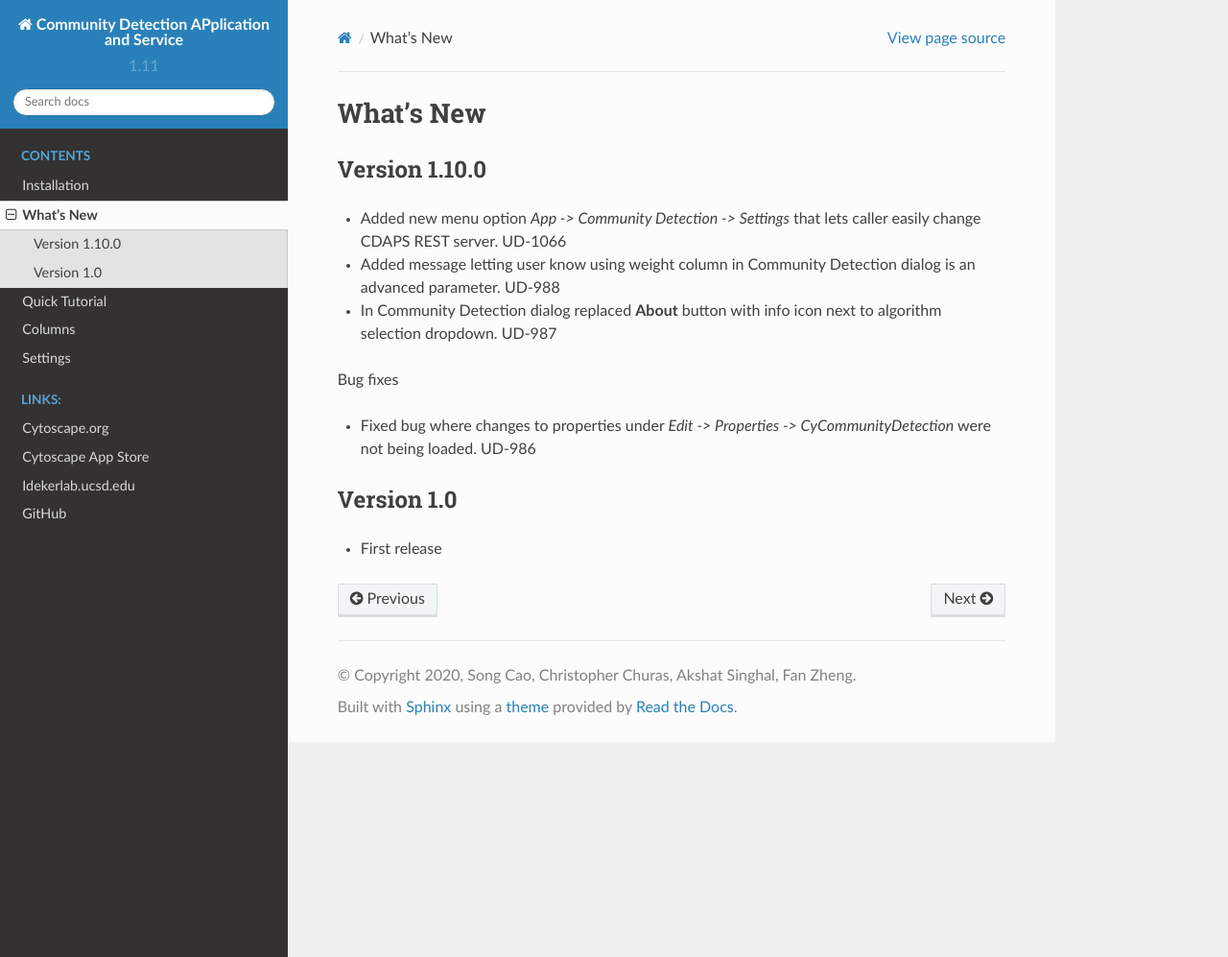
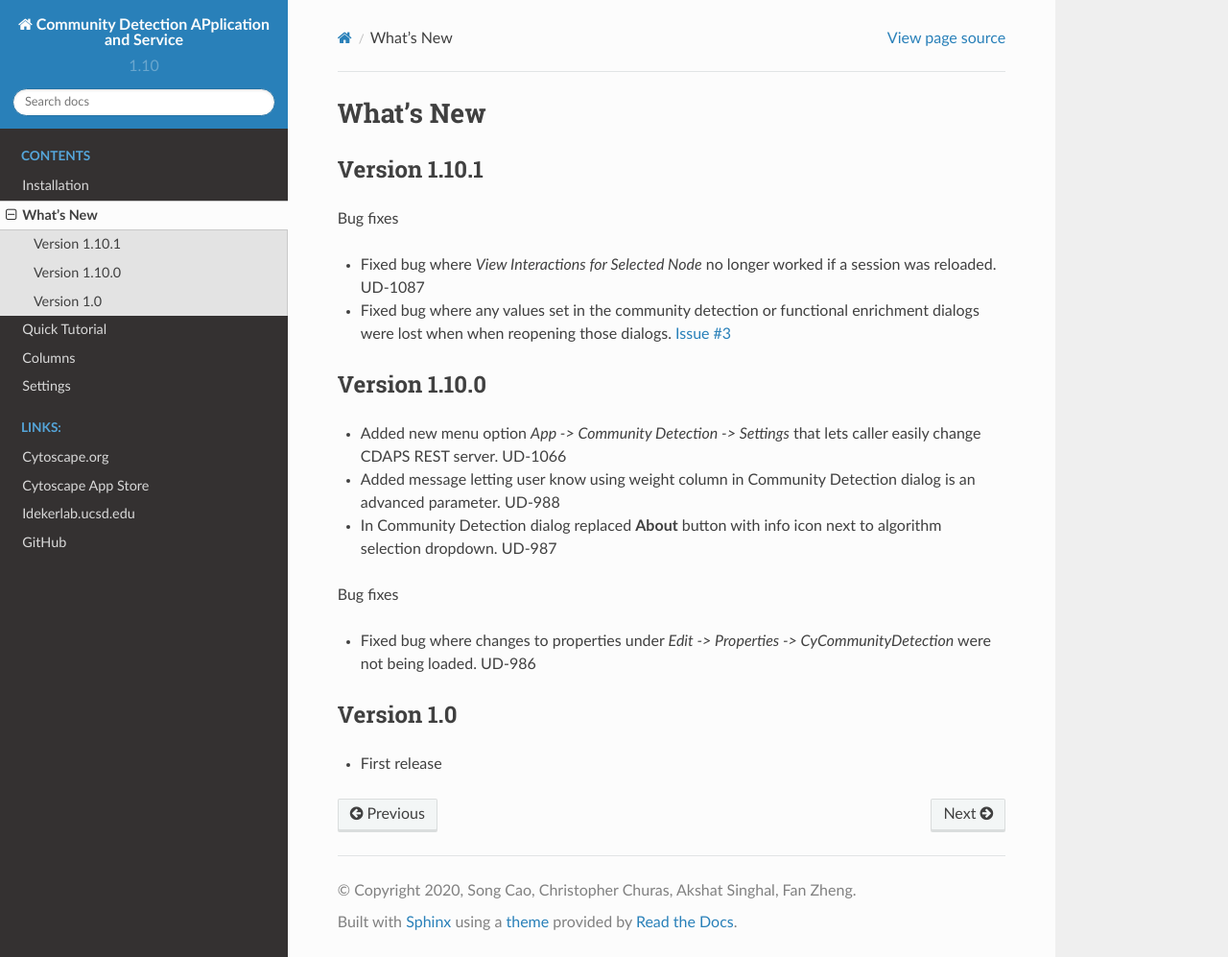
Before and after one commit to cytoscape/cy-community-detection, a Sphinx documentation site: the page built from docs/WhatsNew.rst, in a window 1280 px wide and 997 px high. Shown: the whole window at 96% size. Built offline with Sphinx 7.4.7 and the Read the Docs theme 2.0.0, drawn with Linux system fonts in a browser that asks for light colours.

Commit message:
changed to 1.10.1-SNAPSHOT and added release notes

```diff
--- a/docs/WhatsNew.rst
+++ b/docs/WhatsNew.rst
@@ -1,5 +1,17 @@
 What's New
 ==========
+
+Version 1.10.1
+---------------------------
+
+Bug fixes
+
+* Fixed bug where `View Interactions for Selected Node` no longer
+  worked if a session was reloaded. UD-1087
+
+* Fixed bug where any values set in the community detection or
+  functional enrichment dialogs were lost when when reopening
+  those dialogs. `Issue #3 <https://github.com/cytoscape/cy-community-detection/issues/3>`_
 
 Version 1.10.0
 ---------------------------
--- a/pom.xml
+++ b/pom.xml
@@ -22,7 +22,7 @@
 	<modelVersion>4.0.0</modelVersion>
 	<groupId>org.cytoscape.app</groupId>
 	<artifactId>cy-community-detection</artifactId>
-	<version>1.11.0-SNAPSHOT</version>
+	<version>1.10.1-SNAPSHOT</version>
 	<packaging>bundle</packaging>
 	<name>CyCommunityDetection</name>
 
```
